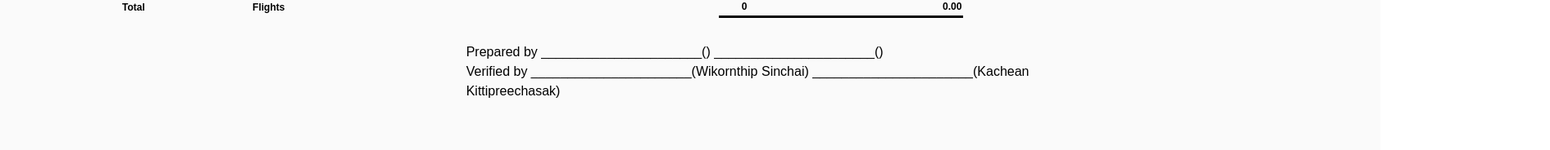
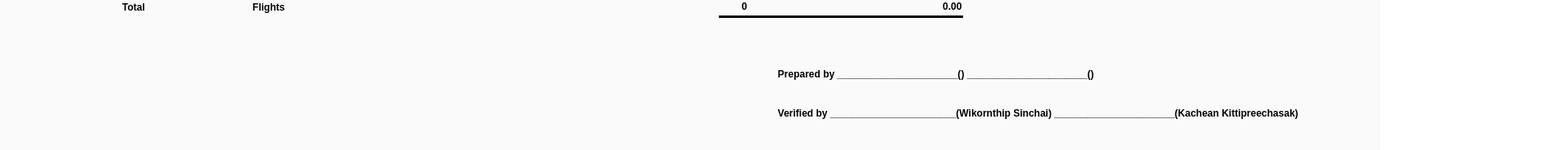
Before and after one commit to civicspoon/saber, a Next.js app: page /saber/Components/Print/Summary in a window 1280 px wide. Shown: the part 208-392 px from the top of the page at 82% size, 1891 px wide, since content can reach past the window. Built offline with nearby package versions, Linux system fonts and the light colour scheme; no server answers.

Commit message:
approve done'

```diff
--- a/app/Components/Print/Summary/ClientComponent.js
+++ b/app/Components/Print/Summary/ClientComponent.js
@@ -149,17 +149,17 @@ function ClientComponent() {
                         </tfoot>
                     </table>
                 </div>
-                <footer className='flex w-full  fixed mt-5 justify-between'  style={{ fontSize: '8pt', fontWeight: 'normal' }}>
+                <div className='flex w-full  ml-44 mt-5 justify-between'  style={{ fontSize: '6pt', fontWeight: 'normal' }}>
                     <div className='w-2/5'>
 
                     </div>
 
-                    <div className='w-3/5'>
-<span>Prepared by ______________________({prepareby}) ______________________({manager})</span><br/>
-<span>Verified by ______________________(Wikornthip Sinchai) ______________________(Kachean Kittipreechasak)</span><br/>
+                    <div className='w-3/5 mt-5 '>
+<div className='font-semibold'>Prepared by ______________________({prepareby}) ______________________({manager})</div>
+<div className='font-semibold mt-5'>Verified by _______________________(Wikornthip Sinchai) ______________________(Kachean Kittipreechasak)</div>
                     </div>
 
-                </footer>
+                </div>
             </div>
 
         </>
--- a/app/depsummary/page.js
+++ b/app/depsummary/page.js
@@ -29,6 +29,8 @@ function Page() {
     const [grandtotal, setGrandtotal] = useState(0);
     const [hourtotal, setHourtotal] = useState(0);
     const [buttonVisible, setButtonVisible] = useState(true);
+    const [prepareby,setPrepareby] = useState(null)
+    const [manager,setManager] = useState(null)
 
     useEffect(() => {
         if (depid && month && year) {
@@ -57,6 +59,9 @@ function Page() {
                 setAirport(data[0].Airport);
                 setInadrate(data[0].InadRate);
                 setAirlinename(data[0].Name);
+                setPrepareby(data[0].ApproveBy)
+                setManager(data[0].Manager)
+
             });
             setGrandtotal(total.toFixed(2));
             setHourtotal(tmphour);
@@ -147,6 +152,17 @@ function Page() {
                         </tfoot>
                     </table>
                 </div>
+                <div className='flex w-full  ml-44 mt-5 justify-between' style={{ fontSize: '6pt', fontWeight: 'normal' }}>
+                    <div className='w-2/5'>
+
+                    </div>
+
+                    <div className='w-3/5 mt-5 '>
+                        <div className='font-semibold'>Prepared by ______________________({prepareby}) ______________________({manager})</div>
+                        <div className='font-semibold mt-5'>Verified by _______________________(Wikornthip Sinchai) ______________________(Kachean Kittipreechasak)</div>
+                    </div>
+
+                </div>
             </div>
         </>
     );
```
